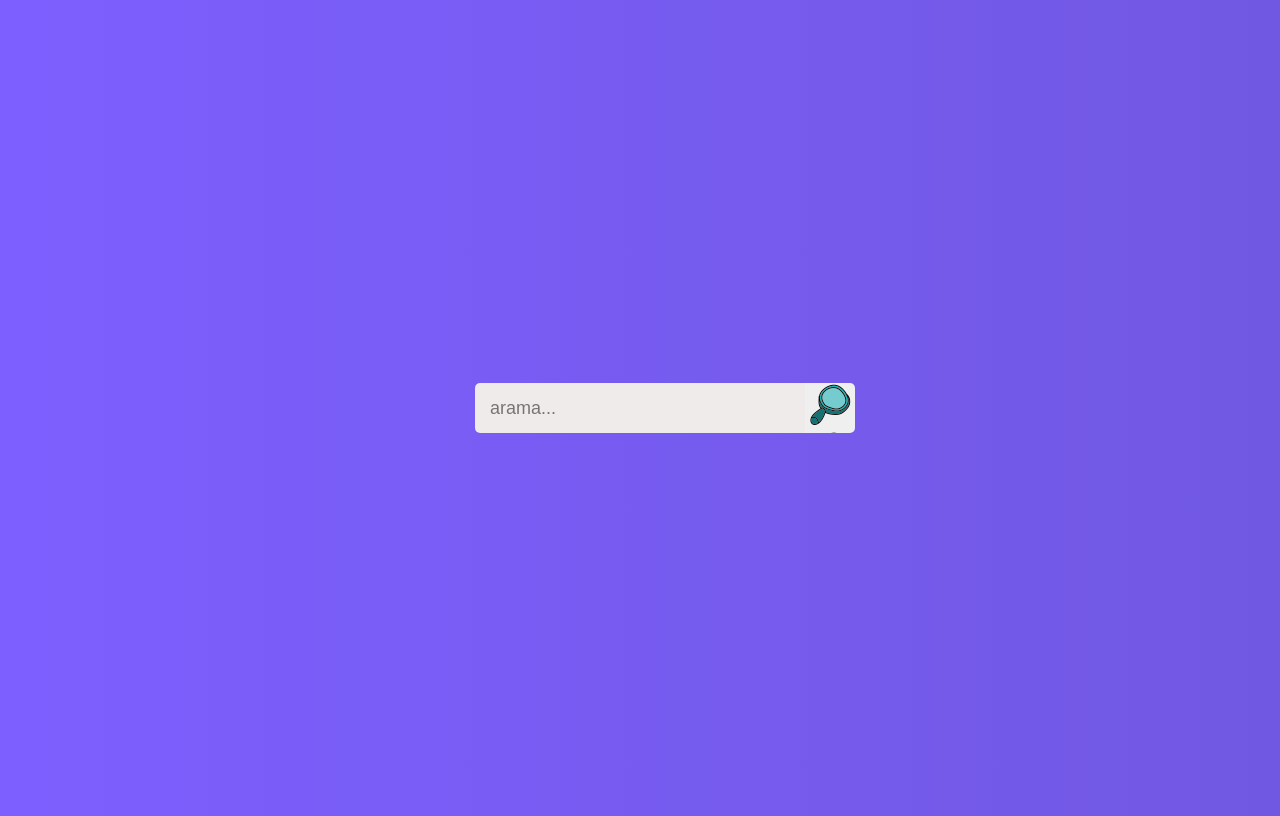
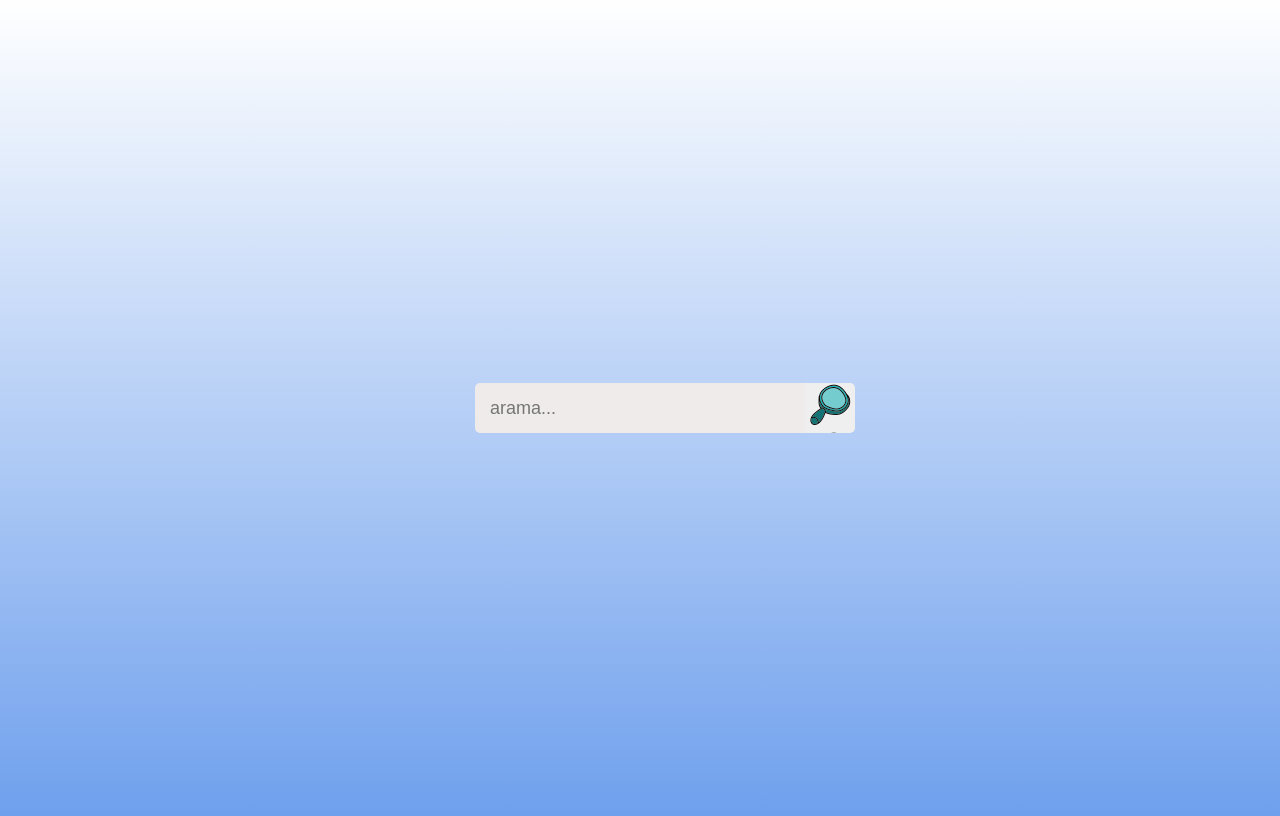
Before and after one commit to akpinar/hidden-search, a plain HTML site: page index.html in a window 1280 px wide. Drawn offline with nearby package versions, Linux system fonts and the light colour scheme.

Commit message:
background color güncellendi

```diff
--- a/style.css
+++ b/style.css
@@ -3,7 +3,7 @@ body {
     display: flex;
     justify-content: center;
     /*margin: 400px;*/
-    background-image: linear-gradient(90deg, #7d5fff, #7158e2);
+    background-image: linear-gradient(#fff,#6fa0ed);
     height: 100vh;
     overflow: hidden;
 
```
